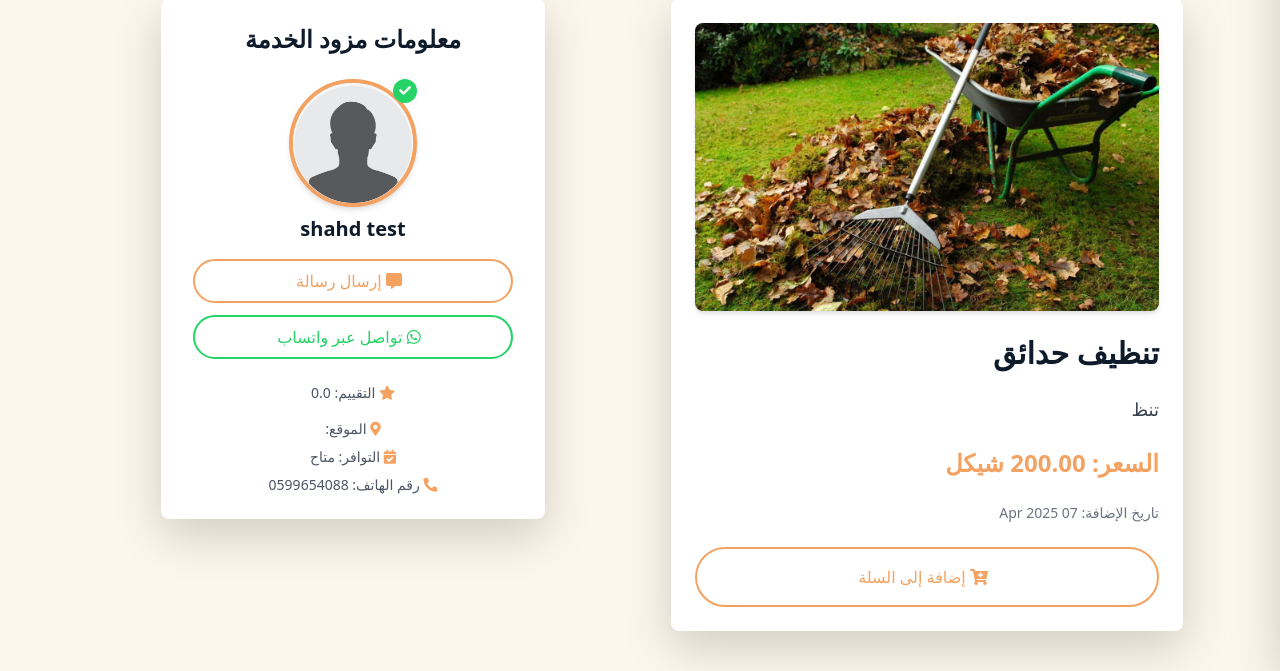
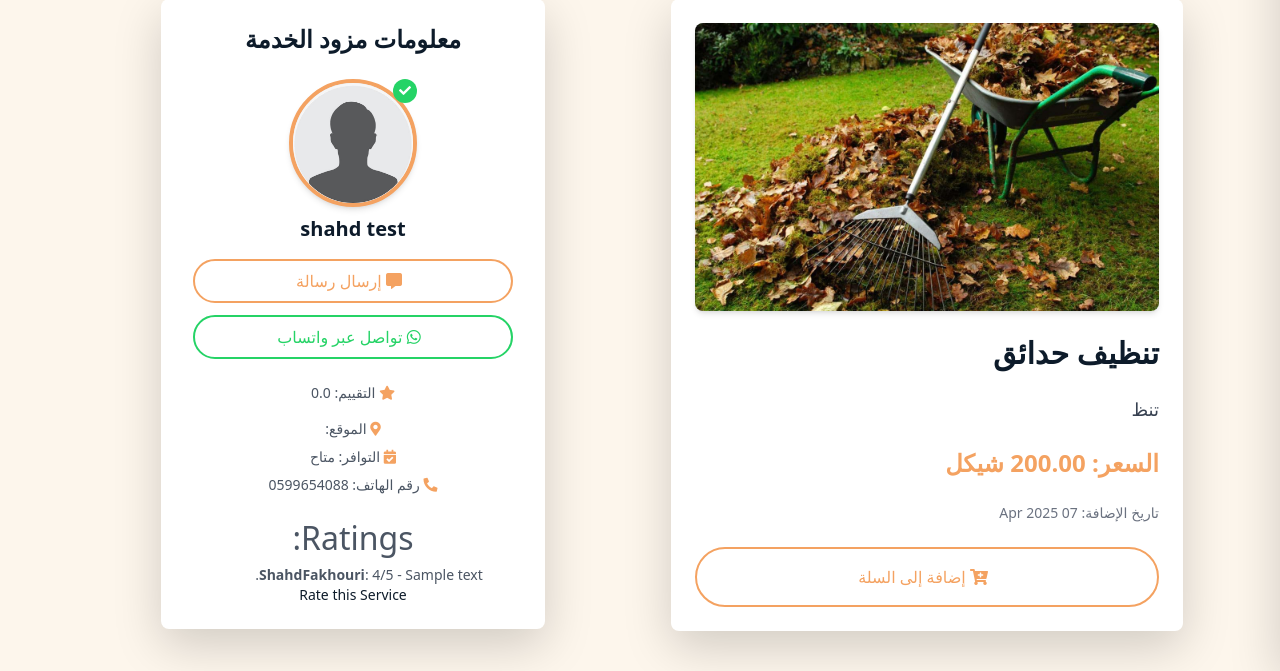
Before and after one commit to shahdzeiad96/Sawa-ed, a Django app: page /service/1/1/ in a window 1280 px wide. Shown: the part 137-808 px from the top of the page. Run offline with Django 5.2, Linux system fonts and the light colour scheme; a user stored in the database is signed in; data comes from the database, SQL or seed files in the repository; tables that the repository leaves empty hold one stand-in row (values such as "Sample post"); some libraries are stand-ins or nearby versions.

Commit message:
rating service an display ratings on service details

```diff
--- a/Sawaed_app/templates/service_details.html
+++ b/Sawaed_app/templates/service_details.html
@@ -92,6 +92,18 @@
                     <p><i class="fas fa-calendar-check text-[#f4a261]"></i> التوافر: {% if handyman.availability %}متاح{% else %}غير متاح{% endif %}</p>
                     <p><i class="fas fa-phone-alt text-[#f4a261]"></i> رقم الهاتف: {{ handyman.user.phone_number }}</p>
                 </div>
+                <div class="mt-4 space-y-2 text-sm text-gray-600 text-center">
+                    <h2>Ratings:</h2>
+                    <ul>
+                        {% for review in service.review_set.all %}
+                            <li>
+                                <strong>{{ review.client.username }}</strong>:
+                                {{ review.rating }}/5 - {{ review.comment }}
+                            </li>
+                        {% endfor %}
+                    </ul>
+                    <a href="{% url 'rate_service' service.id %}">Rate this Service</a>
+                </div>
             </div>
         </div>
 
--- a/Sawaed_app/urls.py
+++ b/Sawaed_app/urls.py
@@ -17,6 +17,7 @@ urlpatterns = [
     path('add_service/addservice', views.add_service, name='add_service'),
     path('service/<int:service_id>/<int:user_id>/', views.service_detail, name='service_detail'),
     path('send-message/<int:recipient_id>/<int:service_id>/', views.send_message, name='send_message'),
+    path('rate-service/<int:service_id>/', views.rate_service, name='rate_service'),
 
 
 ]+ static(settings.MEDIA_URL, document_root=settings.MEDIA_ROOT)
--- a/Sawaed_app/views.py
+++ b/Sawaed_app/views.py
@@ -195,3 +195,28 @@ def edit_profile(request):
 def logout(request):
     request.session.flush()
     return redirect('login')
+
+def rate_service(request, service_id):
+    service = ServiceListing.objects.get(id=service_id)
+    if not request.user.is_authinticated:
+        messages.error(request, "الرجاء تسجيل الدخول أولاً")
+        return redirect('login')
+
+    if request.method == "POST":
+        rating = request.post.get('rating')
+        comment = request.post.get('comment')
+
+        if not rating or int(rating) < 1 or int(rating) > 5:
+            messages.error("الرجاء ادخال تقييم بين 1 و 5")
+            return redirect('service_detail', service_id=service_id, user_id=service.handyman.id)
+
+        Review.objects.create(
+            client = request.user,
+            service = service,
+            rating=int(rating),
+            comment = comment
+        )
+        messages.success(request,"نشكرك على تقييمك")
+        return redirect('service_detail', service_id=service_id, user_id=service.handyman.id)
+
+    return render('rate_service.html', {"setvice":service})
```
Also changed, not shown: Sawaed_app/templates/rate_service.html (added, +18 -0 lines).
